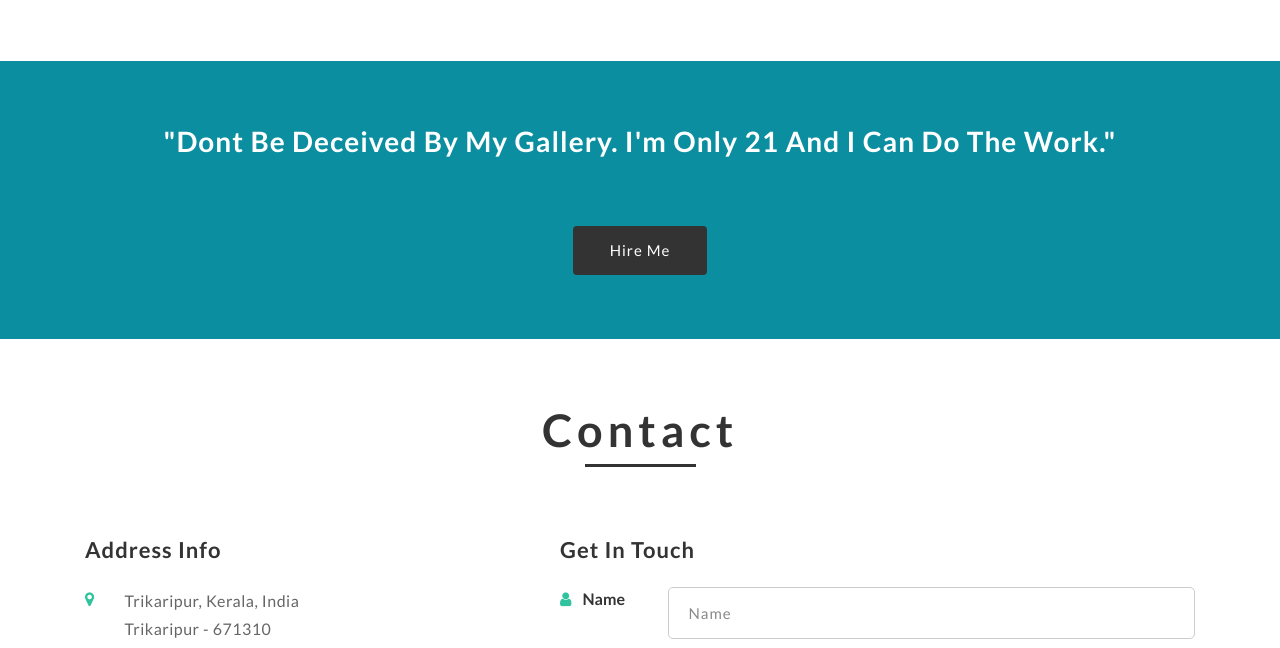
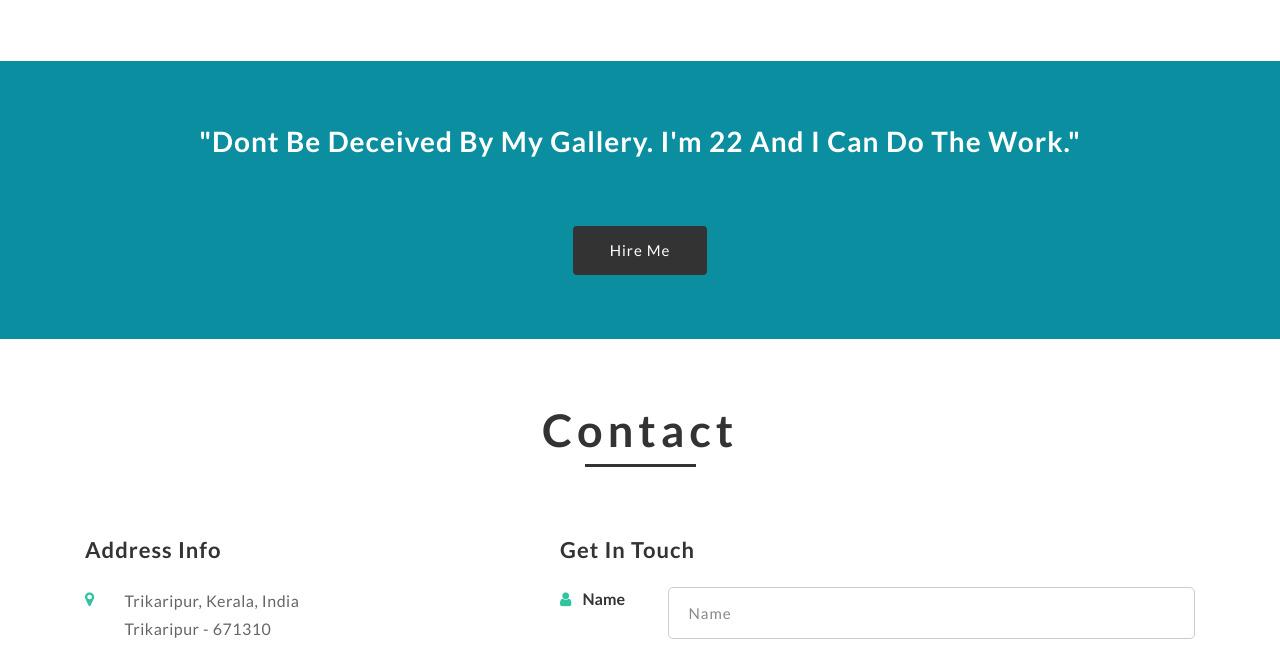
Before and after one commit to criyas1704/C-Riyas-Personal-Website, a plain HTML site: page index.html in a window 1280 px wide. Shown: the part 3300-3948 px from the top of the page. Drawn offline with nearby package versions, Linux system fonts and the light colour scheme.

Commit message:
Update index.html

```diff
--- a/index.html
+++ b/index.html
@@ -216,7 +216,7 @@
 <!-- text -->
 <div class="text py-lg-5 py-5 text-center" id="text">
 	<div class="container py-sm-3">
-		<h5 class="w3pvt-title text-white">"Dont be deceived by my gallery. I'm only 21 and I can do the work."</h5>
+		<h5 class="w3pvt-title text-white">"Dont be deceived by my gallery. I'm 22 and I can do the work."</h5>
 		<p><br></p>
 		<div class="d-flex justify-content-center mt-3">
 			<!-- <a href="#" class="text-capitalize mr-2 work btn">My work </a> -->
```
